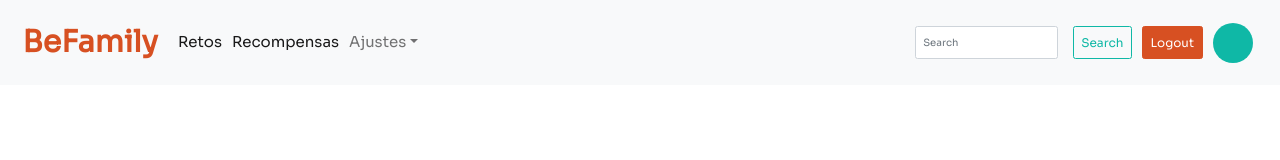
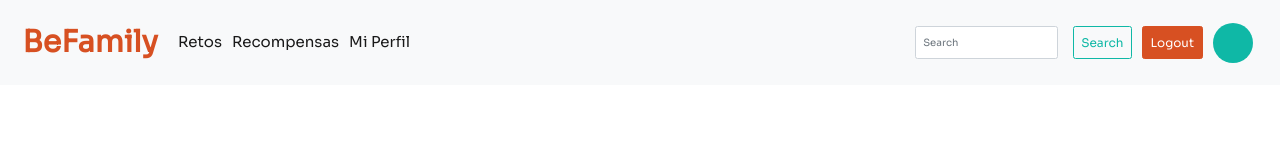
Before and after one commit to SusanaChen03/Front_React_BeFamily, a React (Create React App) app: page / in a window 1280 px wide. Shown: the top 160 px of the page. Built offline with nearby package versions, Linux system fonts and the light colour scheme; sample sign-in values are in the browser's storage; a web font is replaced by a local one.

Commit message:
delete js bootstrap

```diff
--- a/src/App.js
+++ b/src/App.js
@@ -1,7 +1,7 @@
 import "./App.css";
 import "./css/bootstrap.min.css";
 
-import boots from "bootstrap/dist/js/bootstrap"
+
 import { BrowserRouter, Route, Routes } from "react-router-dom";
 import { useState } from "react";
 import Onboarding from "./components/Onboarding/Onboarding";
--- a/src/components/Header/Header.js
+++ b/src/components/Header/Header.js
@@ -86,19 +86,9 @@ const Header = () => {
             )}
             {logged && (<li class="nav-item"><Link to="listRewards"><a class="nav-link active" aria-current="page"> Recompensas </a></Link></li>
             )}
-            {logged && (
-            <li class="nav-item dropdown">
-              <a class="nav-link dropdown-toggle" href="#" id="navbarDropdown" role="button" data-bs-toggle="dropdown" aria-expanded="false">Ajustes</a>
-                <ul class="dropdown-menu" aria-labelledby="navbarDropdown">
-                  <li>
-                    <Link to="/profile" className="dropdown-item pa">Mi Perfil</Link>
-                  </li>
-                  <li>
-                    <hr class="dropdown-divider" />
-                  </li>
-                </ul>
-            </li>
+             {logged && (<li class="nav-item"><Link to="profile"><a class="nav-link active" aria-current="page"> Mi Perfil </a></Link></li>
             )}
+
           </ul>
           <div className="headerButtons">
           {logged && (
```
